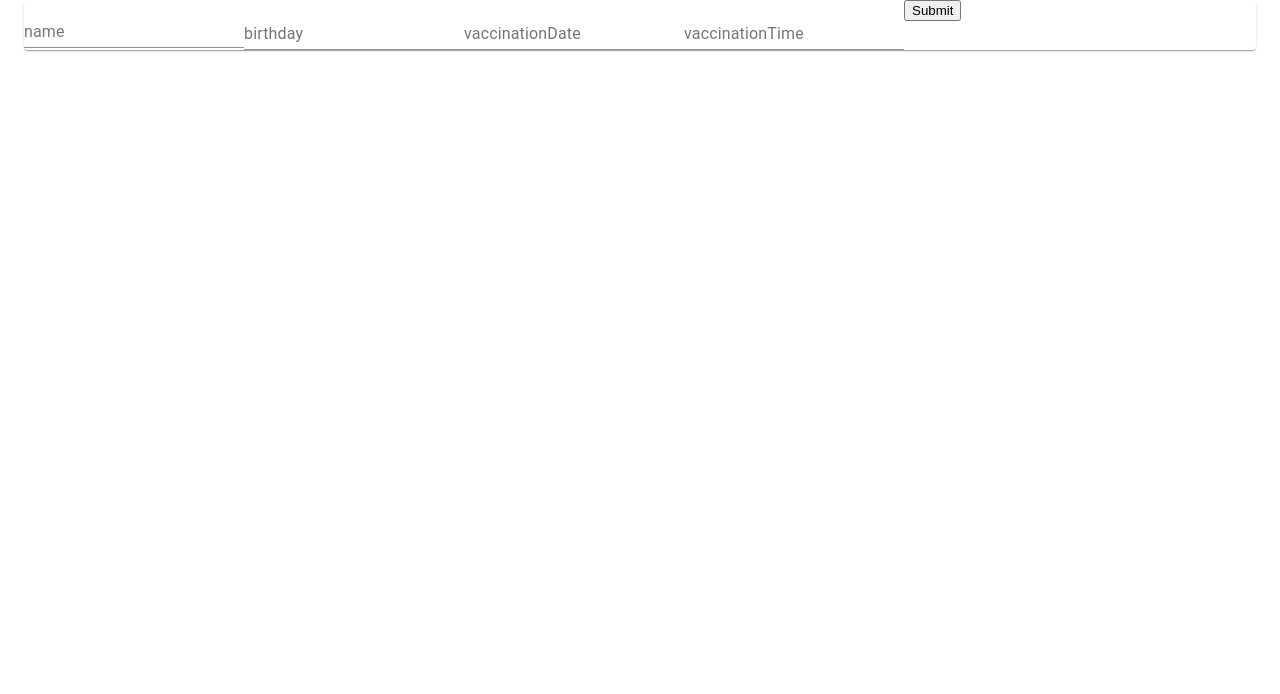
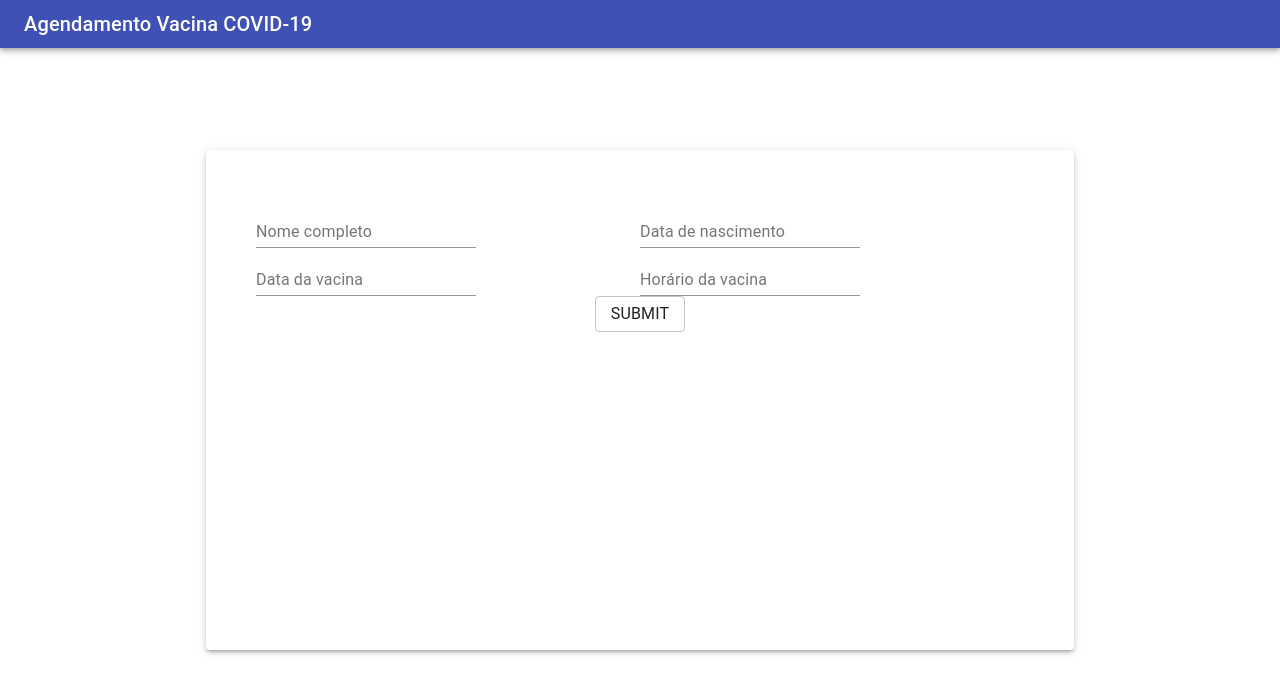
Before and after one commit to arthursvpb/covid-19-vaccine-scheduler, a React (Create React App) app in the folder web/: page /agendamentos/novo in a window 1280 px wide. Shown: the top 694 px of the page. Built offline with nearby package versions, Linux system fonts and the light colour scheme; no server answers.

Commit message:
change folder structure

```diff
--- a/web/src/App.jsx
+++ b/web/src/App.jsx
@@ -1,10 +1,12 @@
 import React from 'react';
 
 import Routes from './routes';
+import AppBar from './components/AppBar';
 
 function App() {
   return (
     <div className="App">
+      <AppBar />
       <Routes />
     </div>
   );
--- /dev/null
+++ b/web/src/components/AppBar/index.jsx
@@ -0,0 +1,30 @@
+import React from 'react';
+import { makeStyles } from '@material-ui/core/styles';
+import AppBar from '@material-ui/core/AppBar';
+import Toolbar from '@material-ui/core/Toolbar';
+import Typography from '@material-ui/core/Typography';
+
+const useStyles = makeStyles(theme => ({
+  root: {
+    flexGrow: 1,
+  },
+  menuButton: {
+    marginRight: theme.spacing(2),
+  },
+}));
+
+export default function index() {
+  const classes = useStyles();
+
+  return (
+    <div className={classes.root}>
+      <AppBar position="absolute">
+        <Toolbar variant="dense">
+          <Typography variant="h6" color="inherit">
+            Agendamento Vacina COVID-19
+          </Typography>
+        </Toolbar>
+      </AppBar>
+    </div>
+  );
+}
--- a/web/src/components/Page/index.jsx
+++ b/web/src/components/Page/index.jsx
@@ -2,6 +2,10 @@ import React from 'react';
 
 import { Container } from '@material-ui/core';
 
+import useStyles from './style';
+
 export default function index({ children }) {
-  return <Container>{children}</Container>;
+  const classes = useStyles();
+
+  return <Container className={classes.root}>{children}</Container>;
 }
--- /dev/null
+++ b/web/src/components/Page/style.jsx
@@ -0,0 +1,12 @@
+import { makeStyles } from '@material-ui/core/styles';
+
+const useStyles = makeStyles({
+  root: {
+    height: '100vh',
+    display: 'flex',
+    justifyContent: 'center',
+    alignItems: 'center',
+  },
+});
+
+export default useStyles;
--- a/web/src/pages/Appointment/createAppointment.jsx
+++ b/web/src/pages/Appointment/AppointmentForm/index.jsx
@@ -6,7 +6,6 @@ import * as yup from 'yup';
 import 'react-datepicker/dist/react-datepicker.css';
 
 import {
-  Container,
   Grid,
   Paper,
   // Typography,
@@ -16,25 +15,32 @@ import {
 
 import { format } from 'date-fns';
 
-import api from '../../services/api';
+import Page from '../../../components/Page';
+import Button from '../../../components/Button';
 
-export default function CreateAppointment() {
+import api from '../../../services/api';
+
+export default function index() {
   const [name, setName] = useState('');
   const [birthday, setBirthday] = useState('');
   const [vaccinationDate, setVaccinationDate] = useState('');
   const [vaccinationTime, setVaccinationTime] = useState('');
 
   const validationSchema = yup.object().shape({
-    name: yup.string().required('Por favor, digite seu nome.'),
+    name: yup
+      .string()
+      .required('Seu nome completo é um campo de preenchimento obrigatório.'),
     birthday: yup
       .string()
-      .required('Por favor, digite sua data de nascimento.'),
+      .required(
+        'Sua data de nascimento é um campo de preenchimento obrigatório.',
+      ),
     vaccinationDate: yup
       .string()
-      .required('Por favor, digite a data da vacina.'),
+      .required('O dia da vacina é um campo de preenchimento obrigatório.'),
     vaccinationTime: yup
       .string()
-      .required('Por favor, digite o horário da sua vacina.'),
+      .required('A hora da vacina é um campo de preenchimento obrigatório.'),
   });
 
   const formik = useFormik({
@@ -64,19 +70,19 @@ export default function CreateAppointment() {
   });
 
   return (
-    <Container>
-      <Grid container>
-        <Grid item xs={12}>
-          <Paper>
-            <form
-              autoComplete="off"
-              onSubmit={event => formik.handleSubmit(event)}
-            >
+    <Page>
+      <Paper
+        elevation={3}
+        style={{ padding: '50px', width: '60vw', height: '50vh' }}
+      >
+        <form autoComplete="off" onSubmit={event => formik.handleSubmit(event)}>
+          <Grid container direction="row" justify="center" alignItems="center">
+            <Grid item xs={6}>
               <TextField
                 id="name"
                 name="name"
                 type="text"
-                label="name"
+                label="Nome completo"
                 value={name}
                 onChange={event => {
                   setName(event.target.value);
@@ -85,13 +91,15 @@ export default function CreateAppointment() {
                 error={formik.touched.name && Boolean(formik.errors.name)}
                 helperText={formik.touched.name && formik.errors.name}
               />
+            </Grid>
 
+            <Grid item xs={6}>
               <DatePicker
                 customInput={
                   <TextField
                     id="birthday"
                     name="birthday"
-                    label="birthday"
+                    label="Data de nascimento"
                     value={birthday}
                     error={
                       formik.touched.birthday && Boolean(formik.errors.birthday)
@@ -108,13 +116,15 @@ export default function CreateAppointment() {
                 selected={birthday}
                 dateFormat="dd/MM/yyyy"
               />
+            </Grid>
 
+            <Grid item xs={6}>
               <DatePicker
                 customInput={
                   <TextField
                     id="vaccinationDate"
                     name="vaccinationDate"
-                    label="vaccinationDate"
+                    label="Data da vacina"
                     value={vaccinationDate}
                     error={
                       formik.touched.vaccinationDate &&
@@ -133,13 +143,15 @@ export default function CreateAppointment() {
                 selected={vaccinationDate}
                 dateFormat="dd/MM/yyyy"
               />
+            </Grid>
 
+            <Grid item xs={6}>
               <DatePicker
                 customInput={
                   <TextField
                     id="vaccinationTime"
                     name="vaccinationTime"
-                    label="vaccinationTime"
+                    label="Horário da vacina"
                     value={vaccinationTime}
                     error={
                       formik.touched.vaccinationTime &&
@@ -163,12 +175,12 @@ export default function CreateAppointment() {
                 dateFormat="HH:mm"
                 timeFormat="HH:mm"
               />
+            </Grid>
 
-              <button type="submit">Submit</button>
-            </form>
-          </Paper>
-        </Grid>
-      </Grid>
-    </Container>
+            <Button type="submit">Submit</Button>
+          </Grid>
+        </form>
+      </Paper>
+    </Page>
   );
 }
--- a/web/src/pages/Appointment/index.jsx
+++ b/web/src/pages/Appointment/Appointments/index.jsx
@@ -19,7 +19,9 @@ import {
 
 import { parse, differenceInCalendarYears, format } from 'date-fns';
 
-import api from '../../services/api';
+import Page from '../../../components/Page';
+
+import api from '../../../services/api';
 
 export default function index() {
   const [appointments, setAppointments] = useState([]);
@@ -96,7 +98,7 @@ export default function index() {
   };
 
   return (
-    <>
+    <Page>
       <Container>
         <DatePicker
           name="dateFilter"
@@ -169,6 +171,6 @@ export default function index() {
           </DialogActions>
         </form>
       </Dialog>
-    </>
+    </Page>
   );
 }
--- a/web/src/pages/Home/index.jsx
+++ b/web/src/pages/Home/index.jsx
@@ -2,8 +2,10 @@ import React from 'react';
 import { Link } from 'react-router-dom';
 
 import { Grid, Typography } from '@material-ui/core';
-// import Image from 'material-ui-image';
-// import undrawDoctors from '../../assets/undraw_doctors.png';
+import Image from 'material-ui-image';
+import EventIcon from '@material-ui/icons/Event';
+import AddAlarmIcon from '@material-ui/icons/AddAlarm';
+import undrawDoctors from '../../assets/undraw_doctors.png';
 import Page from '../../components/Page';
 import Button from '../../components/Button';
 
@@ -16,7 +18,7 @@ export default function index() {
     <Page>
       <Grid container className={classes.grid}>
         <Grid item xs={12} md={7} className={classes.gridItem}>
-          {/* <Image imageStyle={{ objectFit: 'contain' }} src={undrawDoctors} /> */}
+          <Image imageStyle={{ objectFit: 'contain' }} src={undrawDoctors} />
         </Grid>
         <Grid item xs={12} md={5} className={classes.gridItem}>
           <Typography variant="h6">
@@ -27,6 +29,7 @@ export default function index() {
           </Typography>
           <Grid item className={classes.buttons}>
             <Button
+              startIcon={<AddAlarmIcon />}
               to="/agendamentos/novo"
               component={Link}
               className={classes.button}
@@ -34,6 +37,7 @@ export default function index() {
               Novo agendamento
             </Button>
             <Button
+              startIcon={<EventIcon />}
               to="/agendamentos"
               component={Link}
               className={classes.button}
--- a/web/src/routes.jsx
+++ b/web/src/routes.jsx
@@ -2,8 +2,8 @@ import React from 'react';
 import { BrowserRouter, Switch, Route } from 'react-router-dom';
 
 import Home from './pages/Home';
-import Appointment from './pages/Appointment';
-import CreateAppointment from './pages/Appointment/createAppointment';
+import Appointment from './pages/Appointment/Appointments';
+import AppointmentForm from './pages/Appointment/AppointmentForm';
 
 const routes = [
   {
@@ -17,7 +17,7 @@ const routes = [
     name: 'Agendamentos',
   },
   {
-    component: CreateAppointment,
+    component: AppointmentForm,
     path: '/agendamentos/novo',
     name: 'Novo Agendamento',
   },
```
